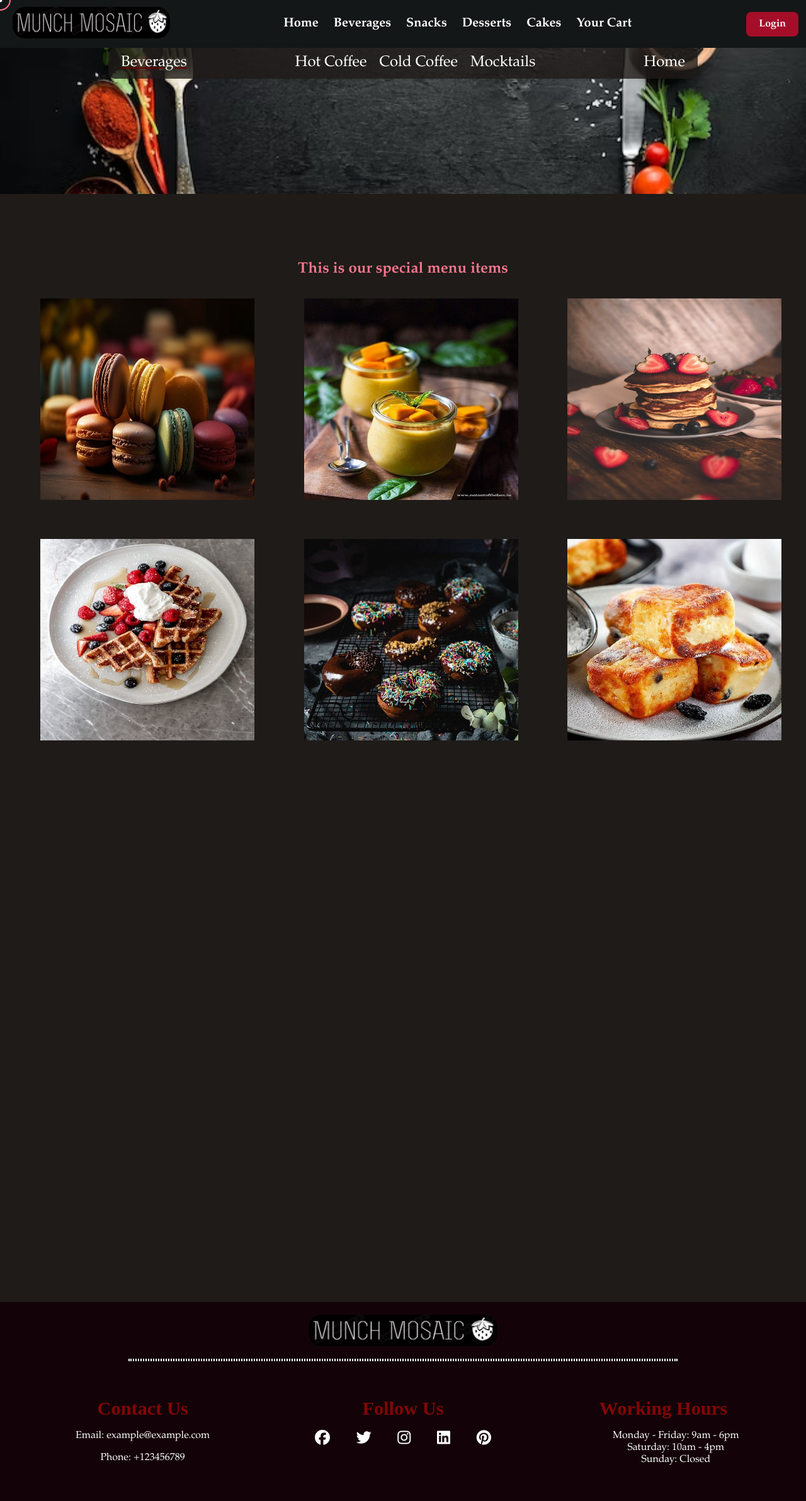
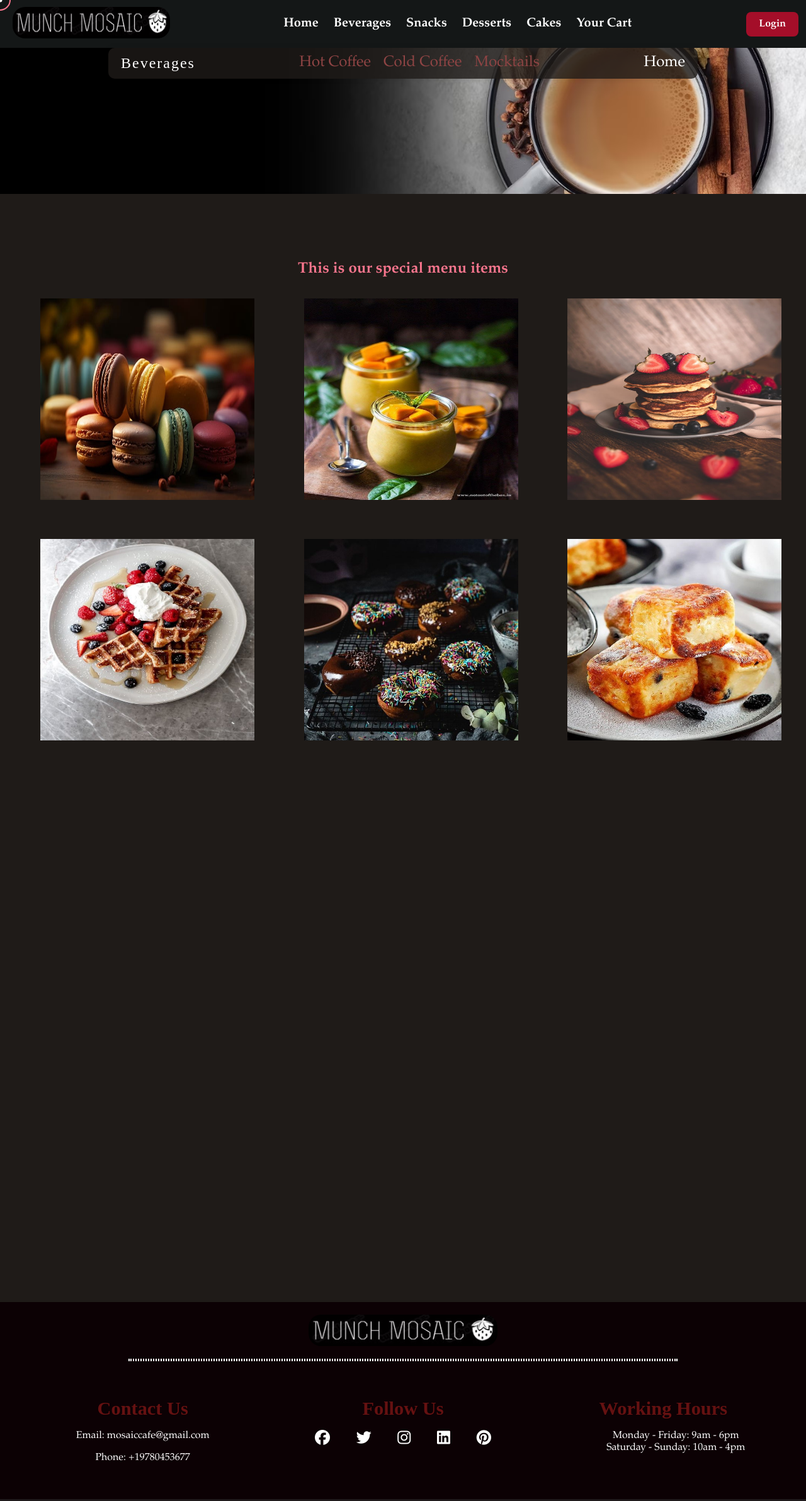
Before and after one commit to om-aroraa/Munch-Mosaic, a Django app: page /beverages in a window 1280 px wide. Shown: the whole page at 63% size. Run offline with Django 4.2, Linux system fonts and the light colour scheme; some libraries are stand-ins or nearby versions.

Commit message:
homepage and beverages navbar changes

```diff
--- a/static/css/beverages.css
+++ b/static/css/beverages.css
@@ -25,7 +25,7 @@
     align-items: start;
     height: 29vh;
     margin: 0;
-    background-image: url(/static/imgs/bgimg.avif);
+    background-image: url(/static/imgs/beveragesbanner.jpg);
     background-repeat: no-repeat;
     background-size: cover;
     background-position: center;
@@ -33,7 +33,7 @@
     background-color: #501d1d;
     font-family: garamond;
     font-size: 1.5em;
-    color: #ffffff;
+    color: #000000;
     /* Background color for the body */
 }
 
@@ -59,8 +59,9 @@
 .nav-left span {
     cursor: pointer;
     margin-right: auto;
-    text-decoration: underline rgb(107, 2, 2);
     color: #ffffff;
+    font-family: Footlight MT Light;
+    letter-spacing: 2px;
     /* Pushes "Beverages" to the left */
 }
 
@@ -70,16 +71,17 @@
     margin: 0 10px;
     position: relative;
     text-decoration: none;
-    color: #ffffff;
+    color: #8e4444;
     /* Pushes "COFFEES" to the center */
 }
 
 .dropdown-content {
     display: none;
     position: absolute;
-    background-color: #ffffff;
+    background-color: #000000;
     /* drop down menu background color */
-    min-width: 160px;
+    min-width: 140px;
+    border-radius: 30px;
     box-shadow: 0px 8px 16px 0px rgba(0, 0, 0, 0.2);
     z-index: 1;
 }
@@ -88,7 +90,7 @@
     padding: 12px 16px;
     text-decoration: none;
     display: block;
-    color: #6edc00;
+    color: #ffffff;
     /* drop down menu text color */
 }
 
--- a/static/css/footer.css
+++ b/static/css/footer.css
@@ -1,5 +1,5 @@
 .site-footer {
-    background-color: #130308;
+    background-color: #0c0104;
     color: #fff;
     text-align: center;
     padding: 20px;
@@ -35,7 +35,7 @@
     font-size: 1.9em;
     margin-bottom: 10px;
     font-family: Footlight MT Light;
-    color: rgb(129, 6, 6);
+    color: #651111;
 }
 
 .icons {
--- a/templates/footer.html
+++ b/templates/footer.html
@@ -18,8 +18,8 @@
         <div class="sections">
             <div class="contact-info">
                 <h3>Contact Us</h3>
-                <p>Email: example@example.com</p>
-                <p>Phone: +123456789</p>
+                <p>Email: mosaiccafe@gmail.com</p>
+                <p>Phone: +19780453677</p>
             </div>
             <div class="font-awesome-icons">
                 <h3>Follow Us</h3>
@@ -35,8 +35,7 @@
                 <h3>Working Hours</h3>
                 <ul>
                     <li>Monday - Friday: 9am - 6pm</li>
-                    <li>Saturday: 10am - 4pm</li>
-                    <li>Sunday: Closed</li>
+                    <li>Saturday - Sunday: 10am - 4pm</li>
                 </ul>
             </div>
         </div>
```
Also changed, not shown: static/css/home.css (+20 -16 lines), templates/home.html (+10 -12 lines), static/imgs/banner5.jpg (added), static/imgs/beveragesbanner.jpg (added), static/imgs/bgimg1.jpg (added), static/imgs/bgimg2.jpg (added), static/imgs/bgimg3.jpg (added), static/imgs/bgimg4.jpg (added), static/imgs/bgimg5.jpg (added), static/imgs/chocopudding.jpg (added), static/imgs/newbanner.jpg (added), static/imgs/newestbanner.jpg (added), static/imgs/nobanner.jpg (added), static/imgs/reuben.jpg (added), 1 more files.
